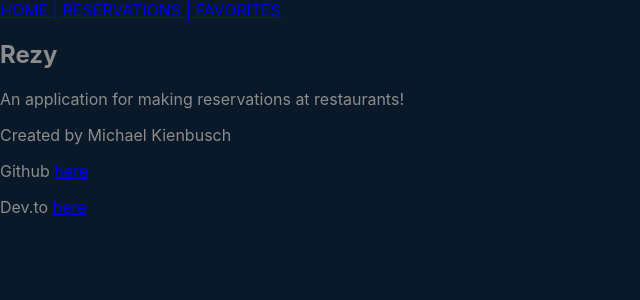
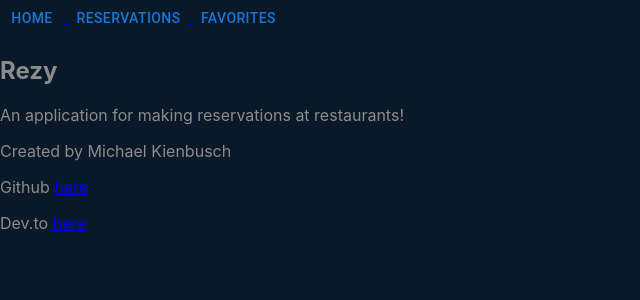
Before and after one commit to mkienbus/rezy-frontend, a React (Create React App) app: page /about in a window 1280 px wide. Shown: the top 300 px of the page, without its empty margins (0-640 px from the left). Built offline with nearby package versions, Linux system fonts and the light colour scheme.

Commit message:
added MUI Button to navbar elements

```diff
--- a/src/components/tools/Nav.js
+++ b/src/components/tools/Nav.js
@@ -10,10 +10,10 @@ function Nav(){
     return(
 
         <nav id="navbar">
-            <Link to = "/">HOME  |</Link>
+            <Link to = "/"><Button>HOME</Button> </Link>
             {/* <Link to = "/restaurants">  RESTAURANTS  |</Link> */}
-            <Link to = "/reservations">  RESERVATIONS  |</Link>
-            <Link to = "/favorites">  FAVORITES</Link>
+            <Link to = "/reservations">  <Button>RESERVATIONS</Button> </Link>
+            <Link to = "/favorites">  <Button>FAVORITES</Button></Link>
             <br></br>
         </nav>
     )
```
